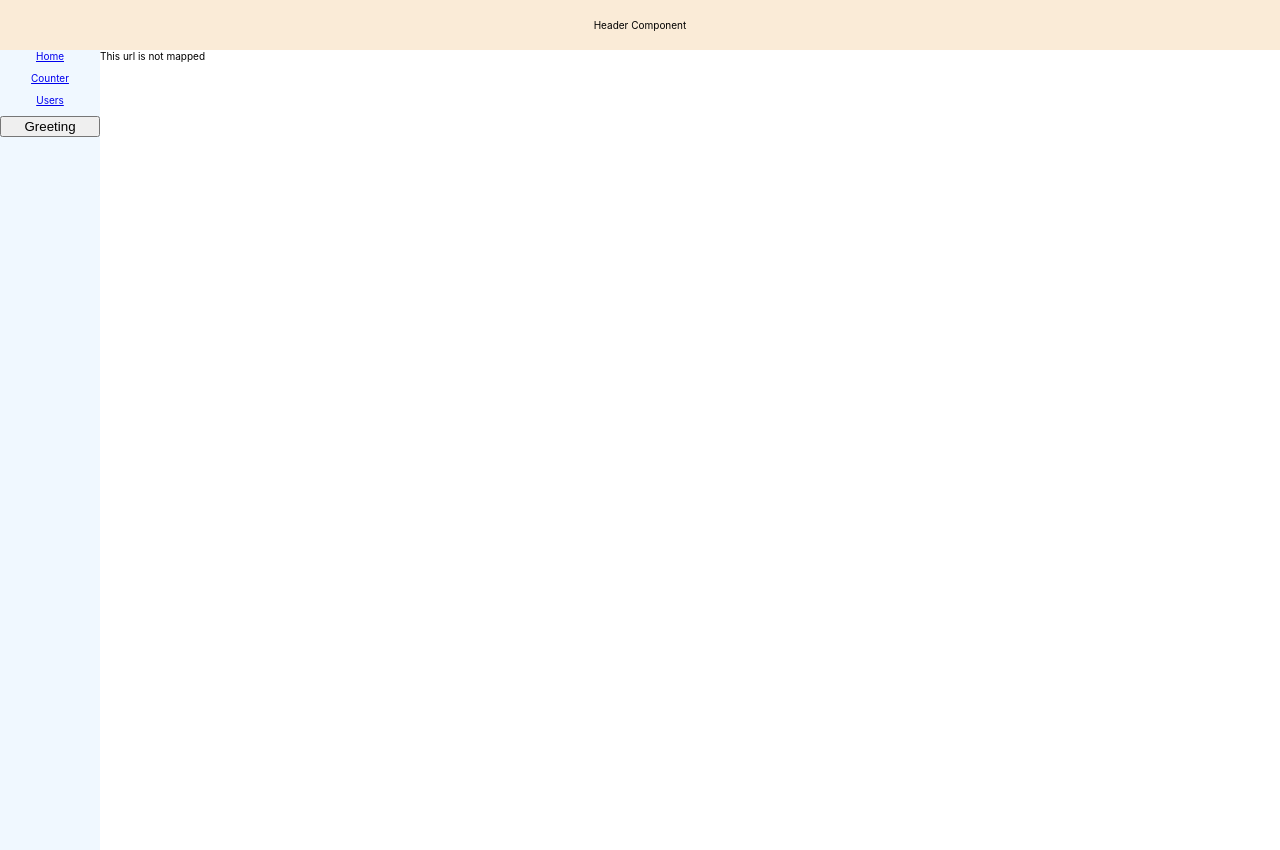
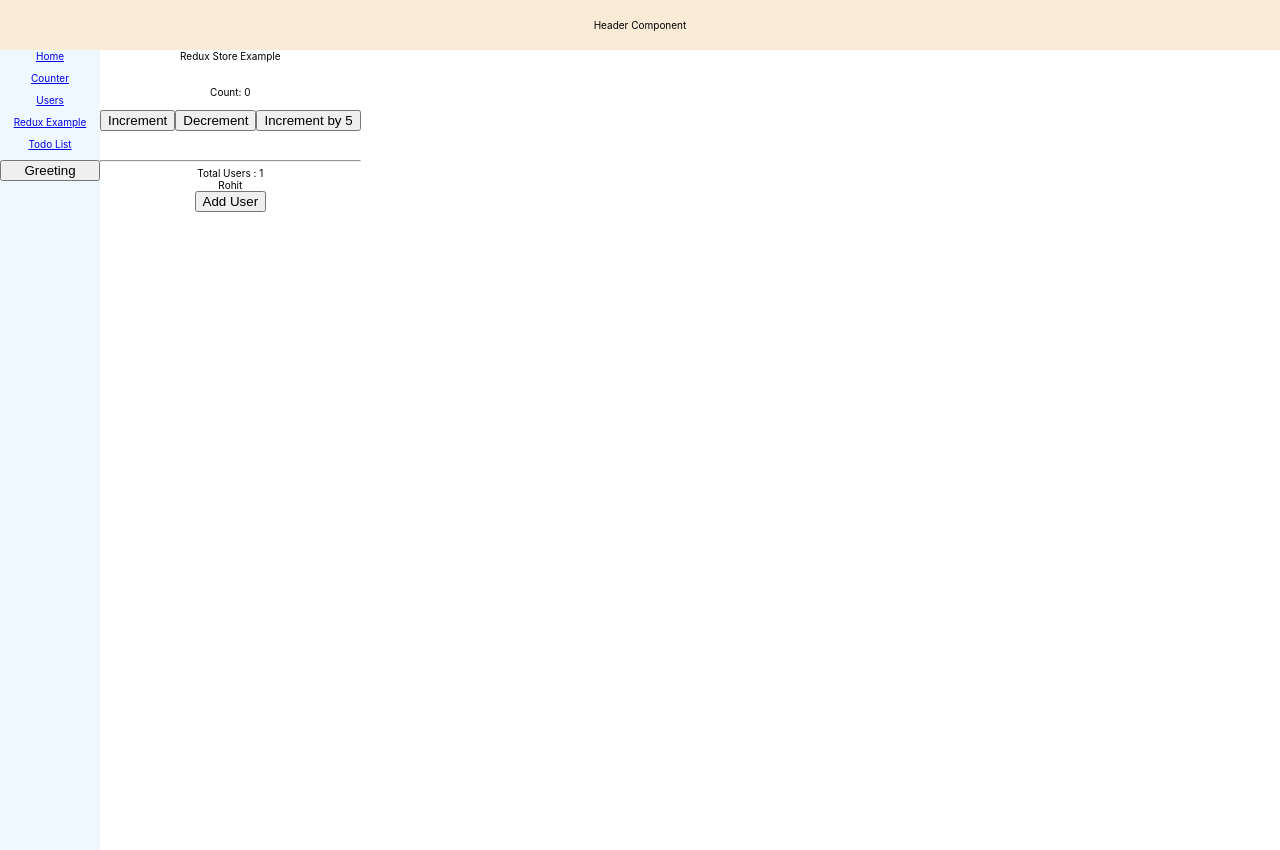
Before and after one commit to velocityvimannagar/react9thmarchbatch, a React (Create React App) app: page /redux-example in a window 1280 px wide. Built offline with nearby package versions, Linux system fonts and the light colour scheme.

Commit message:
Redux Store

```diff
--- a/package.json
+++ b/package.json
@@ -3,12 +3,14 @@
   "version": "0.1.0",
   "private": true,
   "dependencies": {
+    "@reduxjs/toolkit": "^2.2.6",
     "@testing-library/jest-dom": "^5.17.0",
     "@testing-library/react": "^13.4.0",
     "@testing-library/user-event": "^13.5.0",
     "formik": "^2.4.6",
     "react": "^18.3.1",
     "react-dom": "^18.3.1",
+    "react-redux": "^9.1.2",
     "react-router-dom": "^6.24.1",
     "react-scripts": "5.0.1",
     "web-vitals": "^2.1.4"
--- a/src/App.js
+++ b/src/App.js
@@ -14,6 +14,7 @@
 import { UserCrudWrapper } from './UserCrud/UserCrudWrapper';
 import { TicTacToe } from './tictactoe/TicTacToe';
 import { Link, Route, Routes, useNavigate } from 'react-router-dom';
+import { ReduxStoreExample } from './redux-store/ReduxStoreExample';
 
 function App() {
   const navigate = useNavigate();
@@ -29,6 +30,8 @@
           <Link to={"/"}>Home</Link>
           <Link to={"/counter-path"}>Counter</Link>
           <Link to={"/users"}>Users</Link>
+          <Link to={"/redux-example"}>Redux Example</Link>
+          <Link to={"/todo"}>Todo List</Link>
           {/* <Link to={"/greeting-path"}>Greeting</Link> */}
           <button onClick={() => {
             navigate("/greeting-path")
@@ -38,7 +41,9 @@
           <Routes>
             <Route path='/' element={<div>Content Div</div>}></Route>
             <Route path='/counter-path' element={<Counter></Counter>}></Route>
+            <Route path='/todo' element={<TodoList></TodoList>}></Route>
             <Route path='/greeting-path' element={<Greeting name="Virat" greeting="Hi"></Greeting>}></Route>
+            <Route path='/redux-example' element={<ReduxStoreExample></ReduxStoreExample>}></Route>
             <Route path="/users/*" element={<UserCrudWrapper></UserCrudWrapper>}> </Route>
             <Route path='*' element={<div>This url is not mapped</div>}></Route>
           </Routes>
--- /dev/null
+++ b/src/redux-store/ReduxStoreExample.js
@@ -0,0 +1,58 @@
+import { Provider, useDispatch, useSelector } from "react-redux";
+import { store } from "./store";
+import { decrement, increment, incrementByAmount } from "./counterSlice";
+import { addUser } from "./usersSlice";
+
+export function ReduxStoreExample() {
+    return <Provider store={store}>
+        <div>Redux Store Example</div>
+        <ReduxCounterExample></ReduxCounterExample>
+        <br></br>
+        <br></br>
+        <hr></hr>
+        <ReduxUsersExample></ReduxUsersExample>
+    </Provider>
+}
+
+function ReduxCounterExample(){
+    const count = useSelector((state) => state.counter.count)
+    const dispatch = useDispatch()
+
+
+    return <div>
+         <br></br>
+         <br></br>
+        Count: {count}
+        <br></br>
+        <br></br>
+        <button onClick={()=>{
+            dispatch(increment())
+        }}>Increment</button>
+         <button onClick={()=>{
+            dispatch(decrement())
+        }}>Decrement</button>
+
+        <button onClick={()=>{
+            dispatch(incrementByAmount(5))
+        }}>Increment by 5</button>
+    </div>
+}
+
+function ReduxUsersExample(){
+    const users = useSelector((state)=> state.users)
+    const dispatch = useDispatch()
+    return <div>
+        Total Users : {users.length}
+        {
+            users.map(user=>{
+                return <div key={user.id}>{user.name}</div>
+            })
+        }
+        <button onClick={()=>{
+            dispatch(addUser({
+                id: users.length+1,
+                name: "Virat"+users.length
+            }))
+        }}>Add User</button>
+    </div>
+}
--- /dev/null
+++ b/src/redux-store/counterSlice.js
@@ -0,0 +1,30 @@
+import { createSlice } from '@reduxjs/toolkit'
+
+const initialState = {
+  count: 0,
+}
+
+export const counterSlice = createSlice({
+  name: 'counter',
+  initialState,
+  reducers: {
+    increment: (state) => {
+      // Redux Toolkit allows us to write "mutating" logic in reducers. It
+      // doesn't actually mutate the state because it uses the Immer library,
+      // which detects changes to a "draft state" and produces a brand new
+      // immutable state based off those changes
+      state.count += 1
+    },
+    decrement: (state) => {
+      state.count -= 1
+    },
+    incrementByAmount: (state, action) => {
+      state.count += action.payload
+    },
+  },
+})
+
+// Action creators are generated for each case reducer function
+export const { increment, decrement, incrementByAmount } = counterSlice.actions
+
+export default counterSlice.reducer
--- /dev/null
+++ b/src/redux-store/store.js
@@ -0,0 +1,11 @@
+import { configureStore } from '@reduxjs/toolkit'
+import counterReducer from "./counterSlice";
+import usersReducer from "./usersSlice";
+
+
+export const store = configureStore({
+  reducer: {
+    counter: counterReducer,
+    users: usersReducer
+  },
+})
--- /dev/null
+++ b/src/redux-store/usersSlice.js
@@ -0,0 +1,22 @@
+import { createSlice } from "@reduxjs/toolkit"
+
+const initialState = [
+    {
+        id: 1,
+        name: 'Rohit'
+    }
+]
+
+export const usersSlice = createSlice({
+    name: 'users',
+    initialState,
+    reducers: {
+        addUser: (state, action)=> {
+            state.push(action.payload);
+        }
+    }
+})
+
+export const {addUser} = usersSlice.actions;
+
+export default usersSlice.reducer;
```
Also changed, not shown: 2 other files (tests, documents, lock files or other folders).
